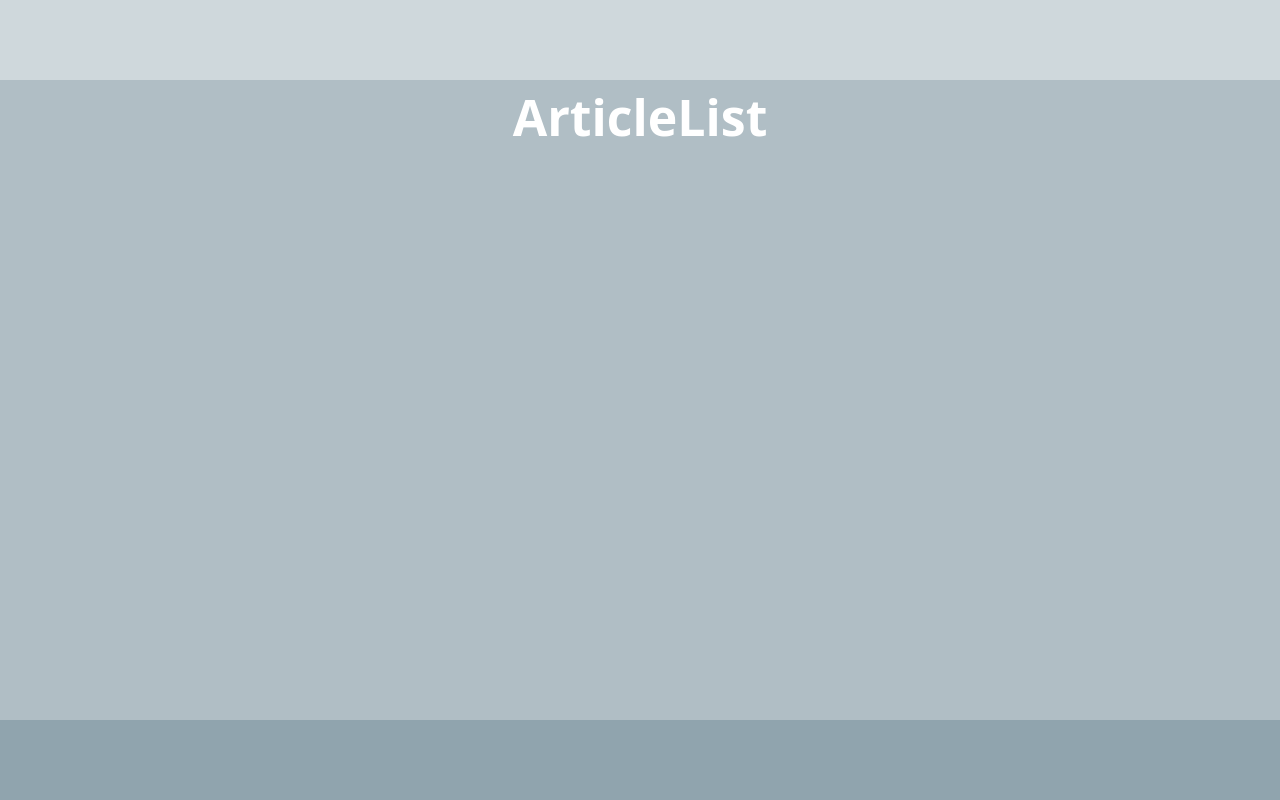
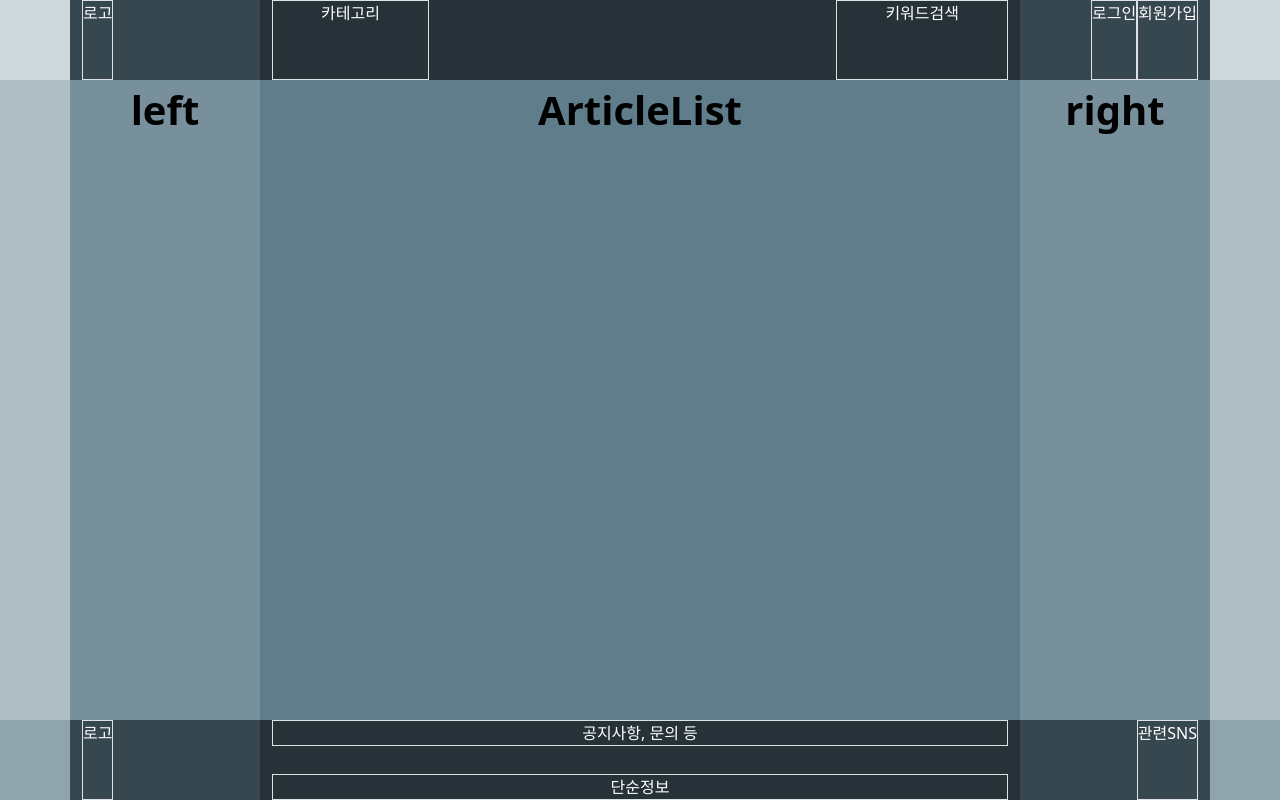
Before and after one commit to rhos0129/community-web, a React (Create React App) app: page /articles in a window 1280 px wide. Built offline with nearby package versions, Linux system fonts and the light colour scheme.

Commit message:
design : 커스텀컬러 추가 및 레이아웃 디테일추가

```diff
--- /dev/null
+++ b/src/assets/scss/_custom.scss
@@ -0,0 +1,25 @@
+$bluegray100: #CFD8DC;
+$bluegray200: #B0BEC5;
+$bluegray300: #90A4AE;
+$bluegray400: #78909C;
+$bluegray500: #607D8B;
+$bluegray600: #546E7A;
+$bluegray700: #455A65;
+$bluegray800: #37474F;
+$bluegray900: #263238;
+
+
+$theme-colors: (
+    bluegray100: $bluegray100,
+    bluegray200: $bluegray200,
+    bluegray300: $bluegray300,
+    bluegray400: $bluegray400,
+    bluegray500: $bluegray500,
+    bluegray600: $bluegray600,
+    bluegray700: $bluegray700,
+    bluegray800: $bluegray800,
+    bluegray900: $bluegray900,
+
+);
+
+@import '../../../node_modules/bootstrap/scss/bootstrap.scss';
--- a/src/assets/scss/style.scss
+++ b/src/assets/scss/style.scss
@@ -2,3 +2,4 @@
 
 @import "vars";
 @import "layout";
+@import "custom";
--- a/src/components/Basic.js
+++ b/src/components/Basic.js
@@ -1,13 +1,26 @@
 import React from 'react'
 import Header from './Header'
 import Footer from './Footer'
+import { Col, Container, Row } from 'react-bootstrap'
 
 const Basic = (props) => {
   return (
     <>
       <Header />
       <main id='main' role='main'>
-        <p>{props.children}</p>
+        <Container className='h-100 text-center'>
+          <Row className='h-100 text-bg-bluegray400 fs-1 fw-bold'>
+            <Col>
+              <div>left</div>
+            </Col>
+            <Col className='col-8 bg-bluegray500'>
+              {props.children}
+            </Col>
+            <Col>
+              <div>right</div>
+            </Col>
+          </Row>
+        </Container>
       </main>
       <Footer />
     </>
--- a/src/components/Footer.js
+++ b/src/components/Footer.js
@@ -1,8 +1,28 @@
 import React from 'react'
+import { Col, Container, Row } from 'react-bootstrap'
 
 const Footer = () => {
     return (
         <footer id='footer' role='contentinfo'>
+            <Container className='h-100 text-center'>
+                <Row className='h-100 text-bg-bluegray800'>
+                    <Col className='d-flex justify-content-start'>
+                        <span className='border'>로고</span>
+
+                    </Col>
+                    <Col className='col-8 bg-bluegray900 d-flex flex-column justify-content-between'>
+                        <div className='border px-5'>
+                            공지사항, 문의 등
+                        </div>
+                        <div className='border px-5'>
+                            단순정보
+                        </div>
+                    </Col>
+                    <Col className='d-flex justify-content-end text-wrap'>
+                        <span className='border'>관련SNS</span>
+                    </Col>
+                </Row>
+            </Container>
 
         </footer>
     )
--- a/src/components/Header.js
+++ b/src/components/Header.js
@@ -1,9 +1,32 @@
 import React from 'react'
+import { Col, Container, Row} from 'react-bootstrap'
 
 const Header = () => {
     return (
         <header id='header' role='banner'>
-
+            <Container className='h-100 text-center'>
+                <Row className='h-100 text-bg-bluegray800'>
+                    <Col className='d-flex justify-content-start'>
+                        <span className='border'>로고</span>
+                    </Col>
+                    <Col className='col-8 bg-bluegray900 d-flex justify-content-between'>
+                        <div className='border px-5'>
+                            카테고리
+                        </div>
+                        <div className='border px-5'>
+                            키워드검색
+                        </div>
+                    </Col>
+                    <Col className='d-flex justify-content-end text-wrap'>
+                        <div className='border'>
+                            로그인
+                        </div>
+                        <div className='border'>
+                            회원가입
+                        </div>
+                    </Col>
+                </Row>
+            </Container>
         </header>
     )
 }
```
